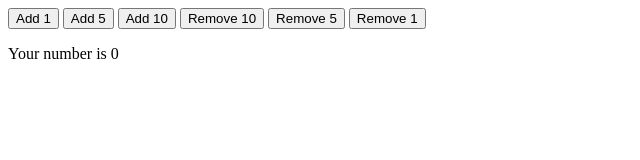
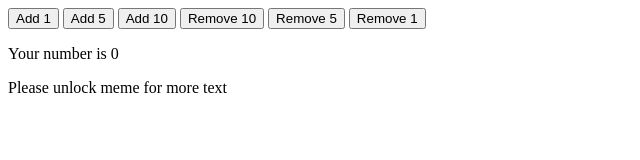
Before and after one commit to TheBasman/TheBasman.github.io, a plain HTML site: page index.html in a window 1280 px wide. Shown: the whole page, without its empty margins (0-640 px from the left). Drawn offline with Linux system fonts and the light colour scheme.

Commit message:
Update index.html

```diff
--- a/index.html
+++ b/index.html
@@ -14,7 +14,7 @@
 <body>
   <input type="button" onclick="addNumber(1)" value="Add 1"></input> <input type="button" onclick="addNumber(5)" value="Add 5"></input> <input type="button" onclick="addNumber(10)" value="Add 10"></input> <input type="button" onclick="addNumber(-10)" value="Remove 10"></input> <input type="button" onclick="addNumber(-5)" value="Remove 5"></input> <input type="button" onclick="addNumber(-1)" value="Remove 1"></input>
   <p id="numboar">Your number is 0</p>
-  <p id="soop"></p>
+  <p id="soop">Please unlock meme for more text</p>
  <script type="text/javascript">
  <!--
  function writeNumber(){
@@ -61,7 +61,7 @@
    else {
     document.getElementById('soop').innerHTML='Please unlock meme for more text'
    }
-   setInterval(writeMeme,100)
+   setInterval(writeMeme, 100)
  }
  //-->
  </script>
```
